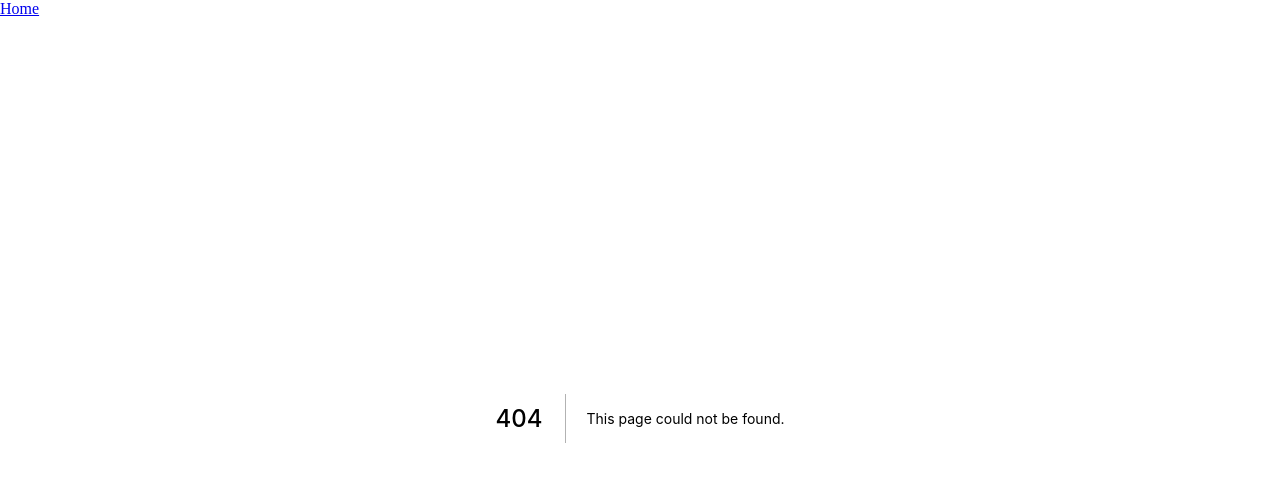
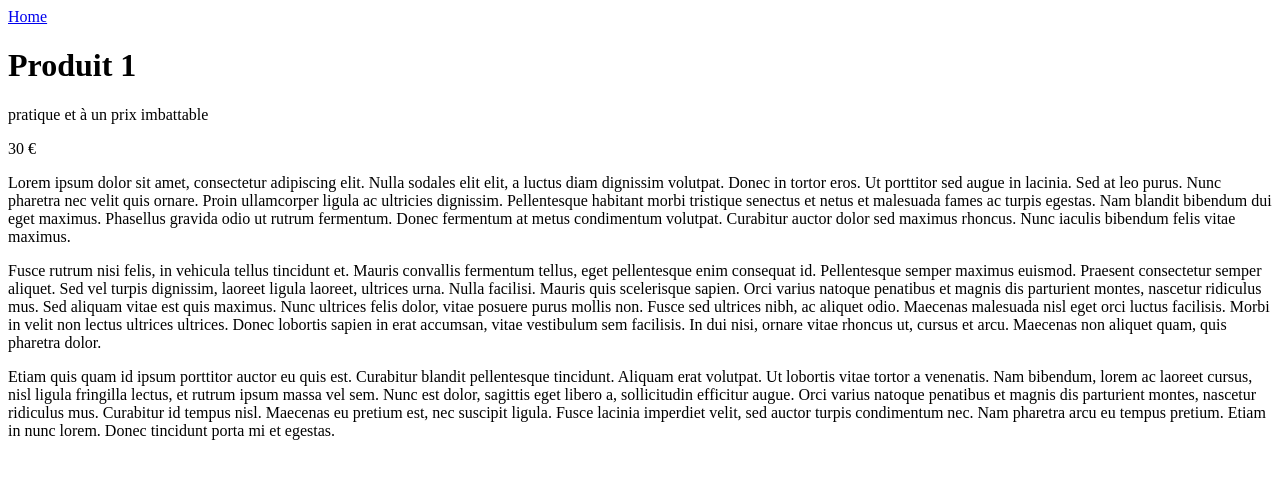
Before and after one commit to NicoDeroche/boutique, a Next.js app: page /products/produit1 in a window 1280 px wide. Before the commit this address had no page. Shown: the top 478 px of the page. Built offline with nearby package versions, Linux system fonts and the light colour scheme.

Commit message:
detail produit

```diff
--- a/content/produit1.md
+++ b/content/produit1.md
@@ -4,4 +4,8 @@
 price: 30
 ---
 
- Lorem ipsum dolor sit amet, consectetur adipiscing elit. Sed condimentum pharetra ultrices. Mauris leo diam, commodo sit amet maximus id, faucibus et lorem. Donec luctus euismod pellentesque. Proin massa arcu, interdum non sapien non, dignissim convallis mauris. Praesent auctor turpis sed ultrices venenatis. Mauris at vehicula diam. Sed vitae dictum ex, nec sagittis ante. Quisque blandit tortor nibh, vitae sodales lorem bibendum et. Nullam et hendrerit est.
+Lorem ipsum dolor sit amet, consectetur adipiscing elit. Nulla sodales elit elit, a luctus diam dignissim volutpat. Donec in tortor eros. Ut porttitor sed augue in lacinia. Sed at leo purus. Nunc pharetra nec velit quis ornare. Proin ullamcorper ligula ac ultricies dignissim. Pellentesque habitant morbi tristique senectus et netus et malesuada fames ac turpis egestas. Nam blandit bibendum dui eget maximus. Phasellus gravida odio ut rutrum fermentum. Donec fermentum at metus condimentum volutpat. Curabitur auctor dolor sed maximus rhoncus. Nunc iaculis bibendum felis vitae maximus.
+
+Fusce rutrum nisi felis, in vehicula tellus tincidunt et. Mauris convallis fermentum tellus, eget pellentesque enim consequat id. Pellentesque semper maximus euismod. Praesent consectetur semper aliquet. Sed vel turpis dignissim, laoreet ligula laoreet, ultrices urna. Nulla facilisi. Mauris quis scelerisque sapien. Orci varius natoque penatibus et magnis dis parturient montes, nascetur ridiculus mus. Sed aliquam vitae est quis maximus. Nunc ultrices felis dolor, vitae posuere purus mollis non. Fusce sed ultrices nibh, ac aliquet odio. Maecenas malesuada nisl eget orci luctus facilisis. Morbi in velit non lectus ultrices ultrices. Donec lobortis sapien in erat accumsan, vitae vestibulum sem facilisis. In dui nisi, ornare vitae rhoncus ut, cursus et arcu. Maecenas non aliquet quam, quis pharetra dolor.
+
+Etiam quis quam id ipsum porttitor auctor eu quis est. Curabitur blandit pellentesque tincidunt. Aliquam erat volutpat. Ut lobortis vitae tortor a venenatis. Nam bibendum, lorem ac laoreet cursus, nisl ligula fringilla lectus, et rutrum ipsum massa vel sem. Nunc est dolor, sagittis eget libero a, sollicitudin efficitur augue. Orci varius natoque penatibus et magnis dis parturient montes, nascetur ridiculus mus. Curabitur id tempus nisl. Maecenas eu pretium est, nec suscipit ligula. Fusce lacinia imperdiet velit, sed auctor turpis condimentum nec. Nam pharetra arcu eu tempus pretium. Etiam in nunc lorem. Donec tincidunt porta mi et egestas.
--- a/package.json
+++ b/package.json
@@ -11,6 +11,7 @@
   "dependencies": {
     "axios": "^0.21.1",
     "gray-matter": "^4.0.3",
+    "marked": "^2.1.3",
     "next": "^10.0.0",
     "react": "17.0.1",
     "react-dom": "17.0.1"
--- /dev/null
+++ b/pages/products/[product].js
@@ -0,0 +1,51 @@
+import fs from "fs";
+import matter from "gray-matter";
+import marked from "marked";
+
+const Product = ({product : {data,content}}) => {
+    const html = marked(content);
+    return (
+    <div>
+        <h1>{data.name}</h1>
+    <p>{data.description}</p>
+    <p>{data.price} €</p>
+    <div dangerouslySetInnerHTML={{__html : html}}/>
+    </div>
+    )
+}
+
+export const getStaticPaths = () => {
+    const directory = `${process.cwd()}/content`;
+    const filenames = fs.readdirSync(directory);
+    const paths = filenames.map(filename => {
+        return {
+            params: {
+                product: filename.replace(".md", "")
+            }
+        }
+    })
+
+    return {
+        paths,
+        fallback: false
+    }
+};
+
+
+
+export const getStaticProps = async (context) => {
+    const productName = context.params.product;
+    const filePath = `${process.cwd()}/content/${productName}.md`
+    const fileContent = fs.readFileSync(filePath).toString();
+    const { data, content } = matter(fileContent);
+    return {
+        props: {
+            product: {
+                data,
+                content
+            }
+        }
+    };
+};
+
+export default Product;
```
Also changed, not shown: content/produit2.md (+5 -1 lines), content/produit3.md (+5 -1 lines), 1 other file (tests, documents, lock files or other folders).
